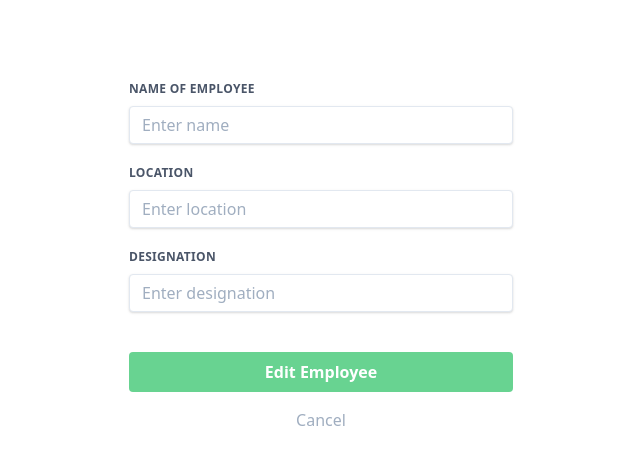
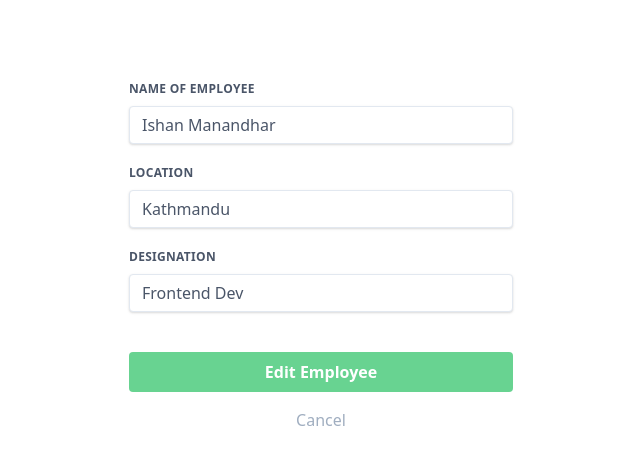
Before and after one commit to isNan909/react-contextAPI, a React (Create React App) app: page /edit/1 in a window 1280 px wide. Shown: the top 464 px of the page, without its empty margins (319-959 px from the left). Built offline with nearby package versions, Linux system fonts and the light colour scheme.

Commit message:
added working CRUD functionality

```diff
--- a/src/components/Editemployee.js
+++ b/src/components/Editemployee.js
@@ -3,25 +3,29 @@ import { GlobalContext } from '../context/GlobalState';
 import { useHistory, Link } from "react-router-dom";
 
 export const Editemployee = (route) => {
-    const [name, setName] = useState('');
-    const [location, setLocation] = useState('');
-    const [designation, setDesignation] = useState('');
-    const { employees } = useContext(GlobalContext);
+    const { employees, editEmployee } = useContext(GlobalContext);
     let history = useHistory();
 
+    const [selectedUser, setSeletedUser] = useState({ id: null, name: '', designation: '', location: '' });
+    const currentUserId = route.match.params.id;
+
     useEffect(() => {
-        const employeeId = route.match.params.id;
-        const currentId = employees.filter(x => {
-            return x.id === parseInt(employeeId);
-        });
-        console.log(currentId);
-    });
+        const employeeId = currentUserId;
+        const selectedUser = employees.find(emp => emp.id === parseInt(employeeId));
+
+        setSeletedUser(selectedUser);
+    }, []);
 
     const onSubmit = e => {
         e.preventDefault();
-        //update list
-        //redirect to /home
+        editEmployee(selectedUser);
         history.push('/');
+    }
+
+    const handleOnChange = (userKey, value) => setSeletedUser({ ...selectedUser, [userKey]: value })
+
+    if (!selectedUser || !selectedUser.id) {
+        return <div>sdf</div>
     }
 
     return (
@@ -32,19 +36,19 @@ export const Editemployee = (route) => {
                         <label className="block uppercase tracking-wide text-gray-700 text-xs font-bold mb-2" htmlFor="name">
                             Name of employee
                         </label>
-                        <input className="shadow appearance-none border rounded w-full py-2 px-3 text-gray-700 leading-tight focus:text-gray-600 focus:shadow-outline" value={name} onChange={(e) => setName(e.target.value)} type="text" placeholder="Enter name" />
+                        <input className="shadow appearance-none border rounded w-full py-2 px-3 text-gray-700 leading-tight focus:text-gray-600 focus:shadow-outline" value={selectedUser.name} onChange={(e) => handleOnChange('name', e.target.value)} type="text" placeholder="Enter name" />
                     </div>
                     <div className="w-full  mb-5">
                         <label className="block uppercase tracking-wide text-gray-700 text-xs font-bold mb-2" htmlFor="location">
                             Location
                         </label>
-                        <input className="shadow appearance-none border rounded w-full py-2 px-3 text-gray-700 leading-tight focus:text-gray-600 focus:shadow-outline" value={location} onChange={(e) => setLocation(e.target.value)} type="text" placeholder="Enter location" />
+                        <input className="shadow appearance-none border rounded w-full py-2 px-3 text-gray-700 leading-tight focus:text-gray-600 focus:shadow-outline" value={selectedUser.location} onChange={(e) => handleOnChange('location', e.target.value)} type="text" placeholder="Enter location" />
                     </div>
                     <div className="w-full  mb-5">
                         <label className="block uppercase tracking-wide text-gray-700 text-xs font-bold mb-2" htmlFor="designation">
                             Designation
                         </label>
-                        <input className="shadow appearance-none border rounded w-full py-2 px-3 text-gray-700 leading-tight focus:text-gray-600 focus:shadow-outline" value={designation} onChange={(e) => setDesignation(e.target.value)} type="text" placeholder="Enter designation" />
+                        <input className="shadow appearance-none border rounded w-full py-2 px-3 text-gray-700 leading-tight focus:text-gray-600 focus:shadow-outline" value={selectedUser.designation} onChange={(e) => handleOnChange('designation', e.target.value)} type="text" placeholder="Enter designation" />
                     </div>
                     <div className="flex items-center justify-between">
                         <button className="block mt-5 bg-green-400 w-full hover:bg-green-500 text-white font-bold py-2 px-4 rounded focus:text-gray-600 focus:shadow-outline">
--- a/src/context/AppReducer.js
+++ b/src/context/AppReducer.js
@@ -11,9 +11,19 @@ export default (state, action) => {
                 employees: [...state.employees, action.payload]
             };
         case 'EDIT_EMPLOYEE':
+            const updatedEmployee = action.payload;
+
+            const updatedEmployees = state.employees.map(employee => {
+                if (employee.id === updatedEmployee.id) {
+                    return updatedEmployee;
+                }
+
+                return employee;
+            });
+
             return {
                 ...state,
-                employees: state.employees.filter(employee => employee.id !== action.payload.id)
+                employees: updatedEmployees
             };
         default: return state;
     }
--- a/src/context/GlobalState.js
+++ b/src/context/GlobalState.js
@@ -25,10 +25,10 @@ export const GlobalProvider = ({ children }) => {
         });
     };
 
-    function editEmployee(id) {
+    function editEmployee(employees) {
         dispatch({
             type: 'EDIT_EMPLOYEE',
-            payload: id
+            payload: employees
         });
     };
 
```
